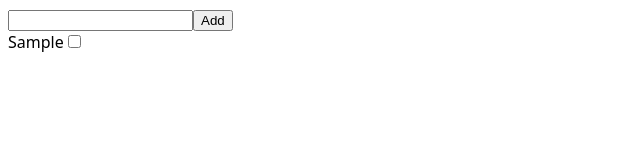
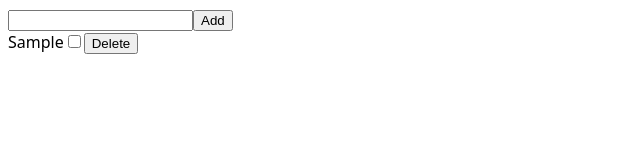
Before and after one commit to imenebaraitame/to-do-list-app, a React (Vite) app in the folder my-app/: page / in a window 1280 px wide. Both pictures are taken after typing "Sample" into the empty fields and a click on the button "Add". Shown: the top 160 px of the page, without its empty margins (0-640 px from the left). Built offline with nearby package versions, Linux system fonts and the light colour scheme.

Commit message:
feat: delete task

```diff
--- a/my-app/src/components/List.jsx
+++ b/my-app/src/components/List.jsx
@@ -14,6 +14,11 @@ function List(){
         ]);
         setInputTask("");
     };
+    const deleteTask = (id) => {
+        setTasks(prev =>
+            prev.filter(task =>task.id !== id)
+        );
+    }
 
     return(
         <>
@@ -26,13 +31,14 @@ function List(){
                     {
                         tasks.map(task => (
                             <div key={task.id}>
-                                <label htmlFor={`task-${task.id}`} >{task.text}</label>
-                                <input type="checkbox" id={`task-${task.id}`}/>
+                                <label htmlFor="note" >{task.text}</label>
+                                <input type="checkbox" id="note"/>
+                                <button onClick={() => deleteTask(task.id)}>Delete</button>
                             </div>
 
                         ))
+
                     }
-
                 </div>
             </div>
         </>
```
Also changed, not shown: 1 other file (tests, documents, lock files or other folders).
